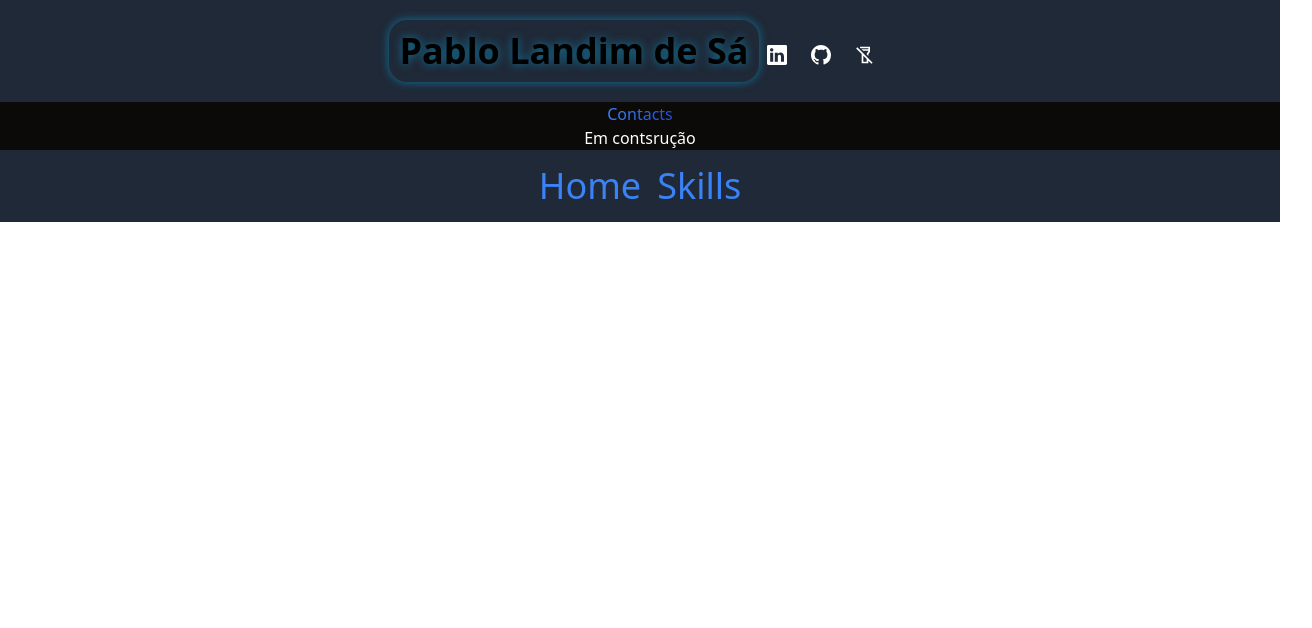
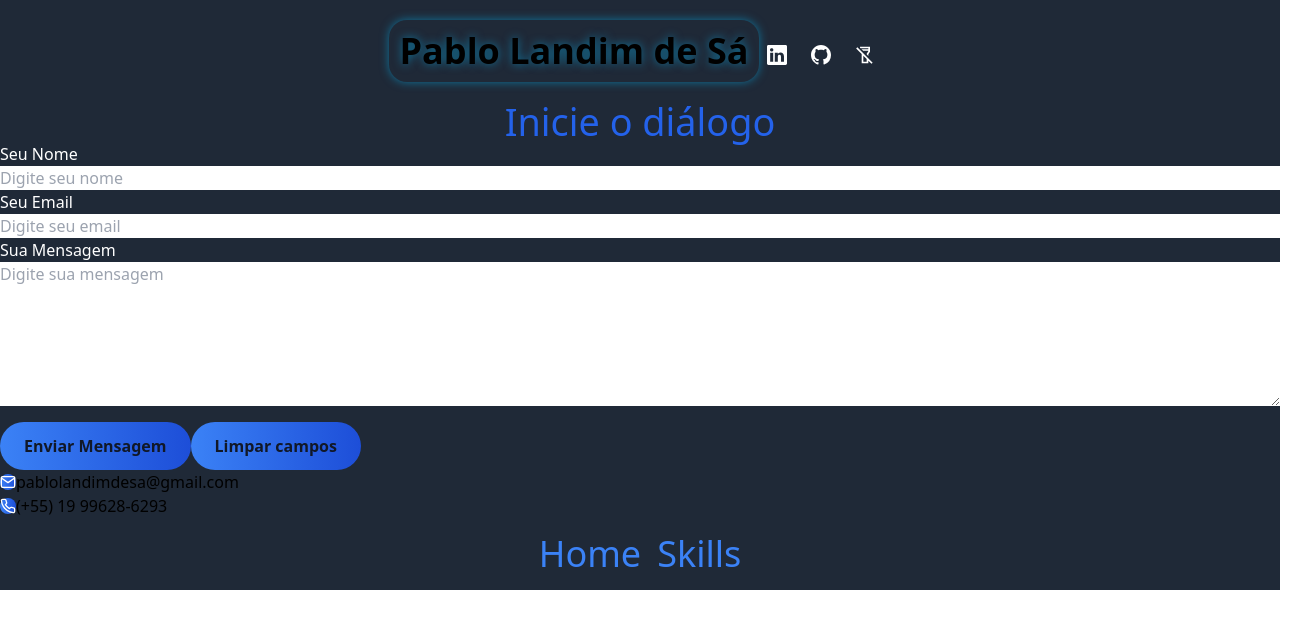
Before and after one commit to PabloLSa/my, a Next.js app: page /contact in a window 1280 px wide. Shown: the top 628 px of the page, 1312 px wide, since content can reach past the window. Built offline with nearby package versions, Linux system fonts and the light colour scheme.

Commit message:
Contact
 começando a  construção do template Contact, estilizando de leve e dando cor aos textos

```diff
--- a/styles/globals.css
+++ b/styles/globals.css
@@ -32,3 +32,7 @@ body {
 .animate-pulse-stronger {
   animation: pulse-stronger 1s infinite;
 }
+
+.btn-primary {
+  @apply bg-gradient-to-r from-blue-500 to-blue-700 font-semibold text-gray-900 md:mx-0 mx-auto rounded-full py-3 px-6 flex items-center gap-2;
+}
--- a/templates/Contacts.jsx
+++ b/templates/Contacts.jsx
@@ -1,32 +1,114 @@
-import React, { useContext } from 'react';
-import ThemeContext from '@/context/ThemeContext';
+import React, { useState } from 'react';
+import { FiMail, FiPhone } from 'react-icons/fi';
 import Header from '@/components/Header';
 import Footer from '@/components/Footer';
 
-const Skills = () => {
+const Contacts = () => {
+  const [inputName, setInputName] = useState('');
+  const [inputEmail, setInputEmail] = useState('');
+  const [textArea, setTextArea] = useState('');
 
-  const theme = useContext(ThemeContext);
+  const contactInfo = [
+    { icon: <FiMail />, text: 'pablolandimdesa@gmail.com' },
+    { icon: <FiPhone />, text: '(+55) 19 99628-6293' },
+  ];
+
+  const handleSubmit = (e) => {
+    e.preventDefault();
+    // Lógica para enviar a mensagem
+    clearInputs();
+  };
+
+  const clearInputs = () => {
+    setInputName('');
+    setInputEmail('');
+    setTextArea('');
+  };
 
   return (
     <>
-      <div>
-        <Header />
-        <div className={theme.color === 'light' ? 'bg-gray-600' : 'bg-stone-950'}>
-          <div className="flex flex-col items-center py-3">
-            <h1 className={`text-6xl bg-gradient-to-r from-blue-500 to-blue-700 text-transparent bg-clip-text`}>
-              Contacts
-            </h1>
-            <div className="text-white w-64 text-center">
-              <p>
-                Em contsrução
-              </p>
+      <Header />
+      <div className="bg-gray-800">
+        <section id="contact" className="py-10 px-3 text-gray-900">
+          <div className="container mx-auto">
+            <h3 className="text-4xl font-semibold text-center animate-pulse bg-gradient-to-r from-blue-15b8c6 to-blue-500 bg-clip-text text-blue-600 animate-pulse-stronger">
+              Inicie o diálogo
+            </h3>
+            <div className="grid grid-cols-1 md:grid-cols-2 gap-8 max-w-5xl mx-auto mt-16">
+              <form onSubmit={handleSubmit} className="space-y-6">
+                <div className="flex flex-col">
+                  <label htmlFor="name" className="text-lg text-white">
+                    Seu Nome
+                  </label>
+                  <input
+                    type="text"
+                    id="name"
+                    value={inputName}
+                    onChange={(e) => setInputName(e.target.value)}
+                    placeholder="Digite seu nome"
+                    className="input-field"
+                  />
+                </div>
+                <div className="flex flex-col">
+                  <label htmlFor="email" className="text-lg text-white">
+                    Seu Email
+                  </label>
+                  <input
+                    type="email"
+                    id="email"
+                    value={inputEmail}
+                    onChange={(e) => setInputEmail(e.target.value)}
+                    placeholder="Digite seu email"
+                    className="input-field"
+                  />
+                </div>
+                <div className="flex flex-col">
+                  <label htmlFor="message" className="text-lg text-white">
+                    Sua Mensagem
+                  </label>
+                  <textarea
+                    id="message"
+                    value={textArea}
+                    onChange={(e) => setTextArea(e.target.value)}
+                    placeholder="Digite sua mensagem"
+                    rows={6}
+                    className="input-field"
+                  ></textarea>
+                </div>
+                <div className="flex justify-between">
+                  <button
+                    type="submit"
+                    className="btn-primary w-fit mt-4"
+                  >
+                    Enviar Mensagem
+                  </button>
+                  <button
+                    type="reset"
+                    className="btn-primary w-fit mt-4"
+                    onClick={clearInputs}
+
+                  >
+                    Limpar campos
+                  </button>
+                </div>
+              </form>
+              <div className="grid grid-cols-2 gap-8">
+                {contactInfo.map((contact, i) => (
+                  <div key={i} className="flex flex-row items-center space-x-4">
+                    <div className="w-12 h-12 flex items-center justify-center text-white rounded-full bg-gradient-to-r from-blue-500 to-blue-700">
+                      {contact.icon}
+                    </div>
+                    <p className="text-sm">{contact.text}</p>
+                  </div>
+                ))}
+              </div>
             </div>
           </div>
-        </div>
+        </section>
       </div>
       <Footer />
     </>
   );
-}
+};
 
-export default Skills;
+export default Contacts;
```
